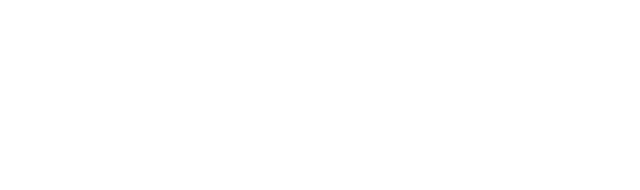
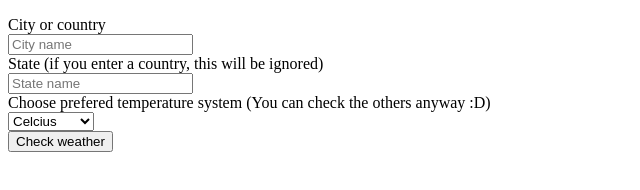
Before and after one commit to JohannRodriguez/weather-app, a website built with webpack: page dist/index.html in a window 1280 px wide. Shown: the whole page, without its empty margins (0-640 px from the left). Built offline with nearby package versions, Linux system fonts and the light colour scheme.

Commit message:
Create necesary html content

```diff
--- a/dist/index.html
+++ b/dist/index.html
@@ -6,6 +6,26 @@
     <title>Document</title>
 </head>
 <body>
+    <div class="error-msg">
+        <p id="error"></p>
+      </div>
+      <div id="page-content" class="weather">
+      </div>
+      <div class="forms">
+        <form>
+          <label for="city-name">City or country</label><br>
+          <input type="text" id="city-name" name="city-name" placeholder="City name"><br>
+          <label for="state-name">State (if you enter a country, this will be ignored)</label><br>
+          <input type="text" id="state-name" name="state-name" placeholder="State name"><br>
+          <label for="temp-type">Choose prefered temperature system (You can check the others anyway :D)</label><br>
+          <select name="temp-types" id="temp-types">
+            <option value="1">Celcius</option>
+            <option value="2">Fahrenheit</option>
+            <option value="3">Kelvin</option>
+          </select><br>
+          <button id="submit-form">Check weather</button>
+        </form>
+      </div>
     <script src="main.js"></script>
 </body>
 </html>
```
